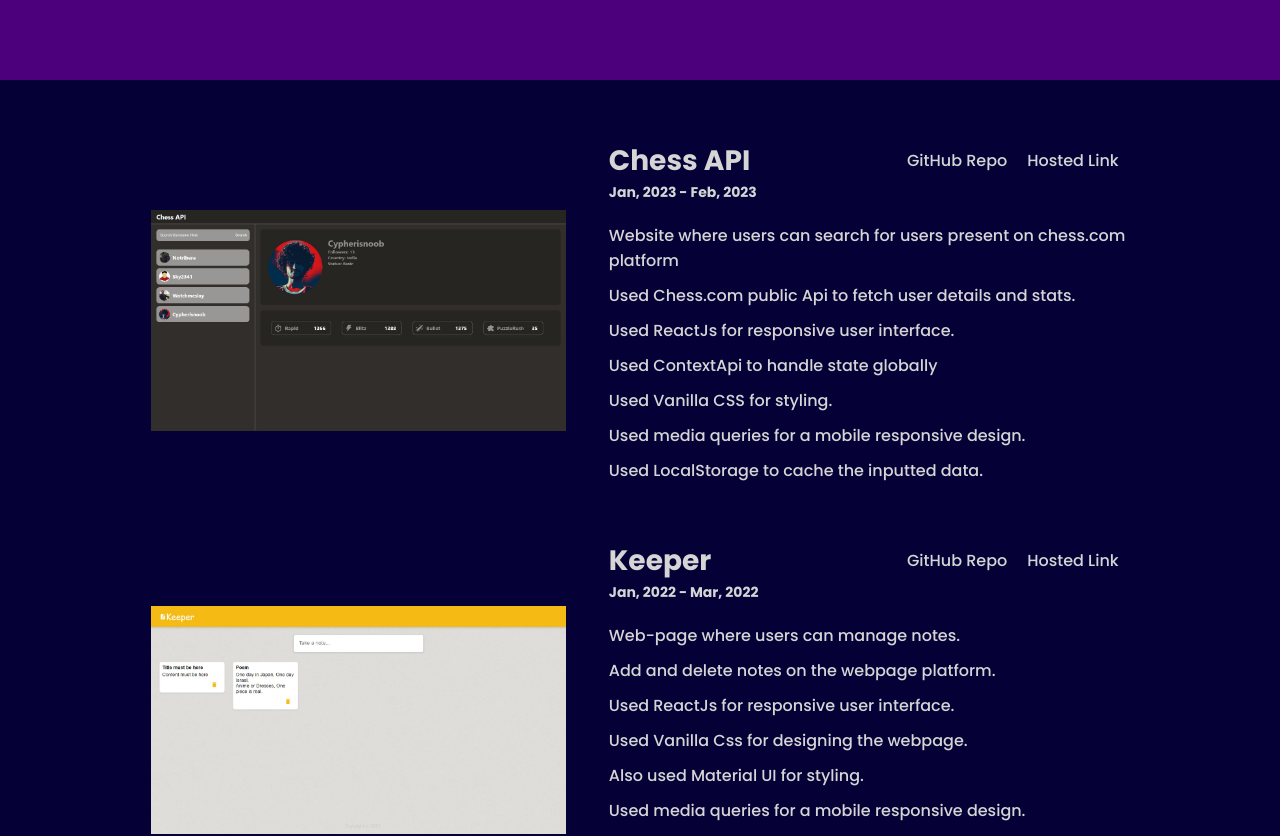
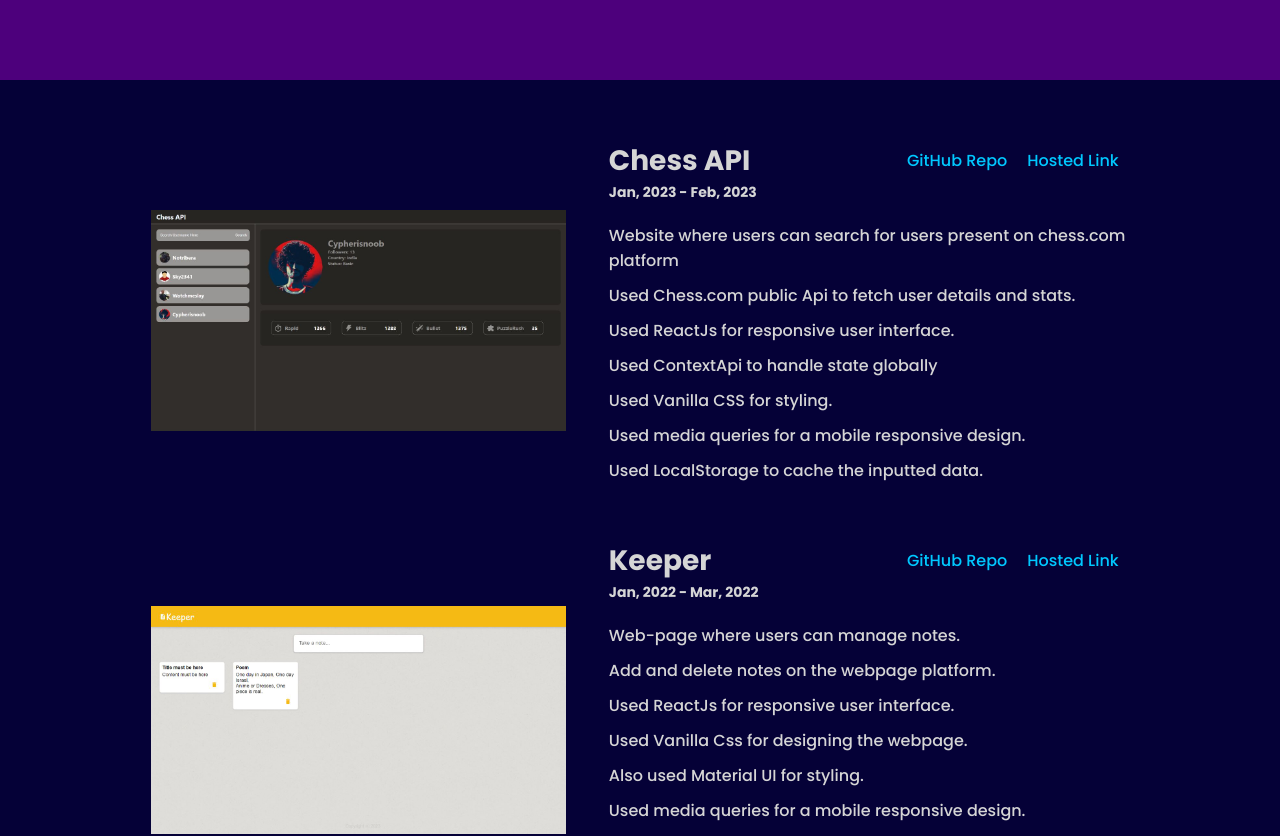
Before and after one commit to dhirajdalvi2001/Portfolio, a React (Create React App) app: page / in a window 1280 px wide. Shown: the part 1520-2356 px from the top of the page. Built offline with nearby package versions, Linux system fonts and the light colour scheme; a web font is replaced by a local one.

Commit message:
This fixes #12

```diff
--- a/src/components/Projects/Projects.styles.css
+++ b/src/components/Projects/Projects.styles.css
@@ -87,8 +87,7 @@
   padding: 10px;
   font-size: var(--h4);
   text-decoration: none;
-  /* color: var(--link-color); */
-  /* text-decoration: underline; */
+  color: var(--link-color);
   cursor: pointer;
 }
 #projects .link:hover {
```
